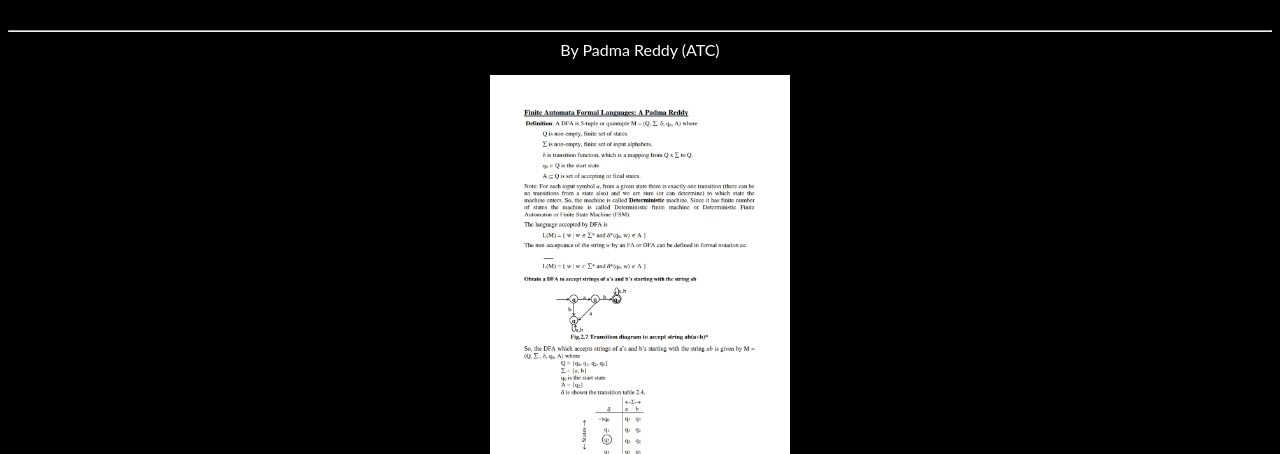
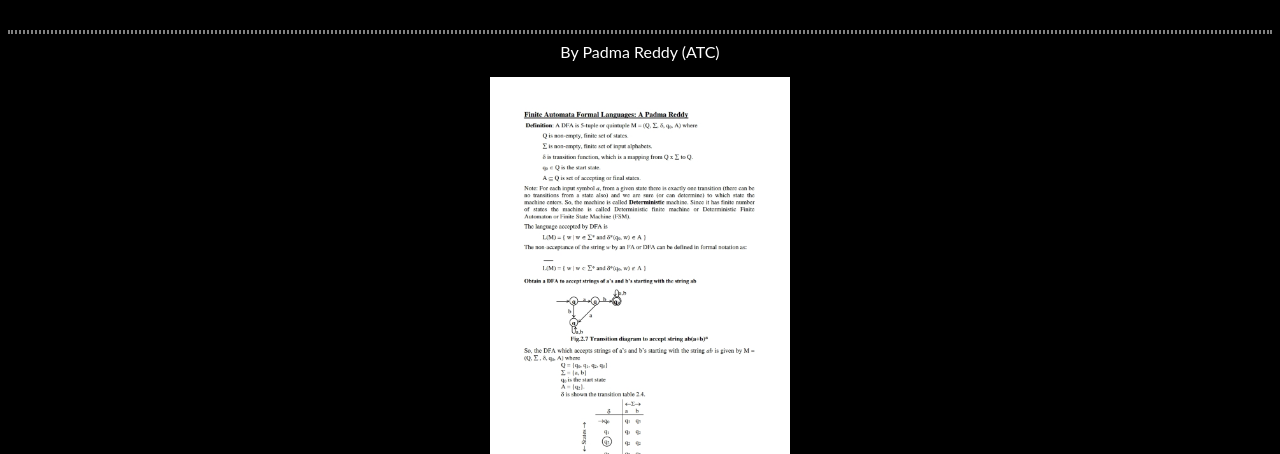
Before and after one commit to azlanajju/textbooks, a plain HTML site: page index.html in a window 1280 px wide. Shown: the part 2484-2938 px from the top of the page. Drawn offline with nearby package versions, Linux system fonts and the light colour scheme.

Commit message:
Update index.html

```diff
--- a/index.html
+++ b/index.html
@@ -163,7 +163,7 @@
   </a>
   <br>
   <br><br>
-  <hr style="border: 2px dotted rgba(105,105,105.0.7);">
+  <hr style="border: 2px dotted grey">
   <pa style="color:white;">By Padma Reddy (ATC)</p>
   <a href="https://drive.google.com/file/d/1rP7sLwN98eMjiLW7nGRSbI4_KGwY0stB/view?usp=drivesdk">
 
```
